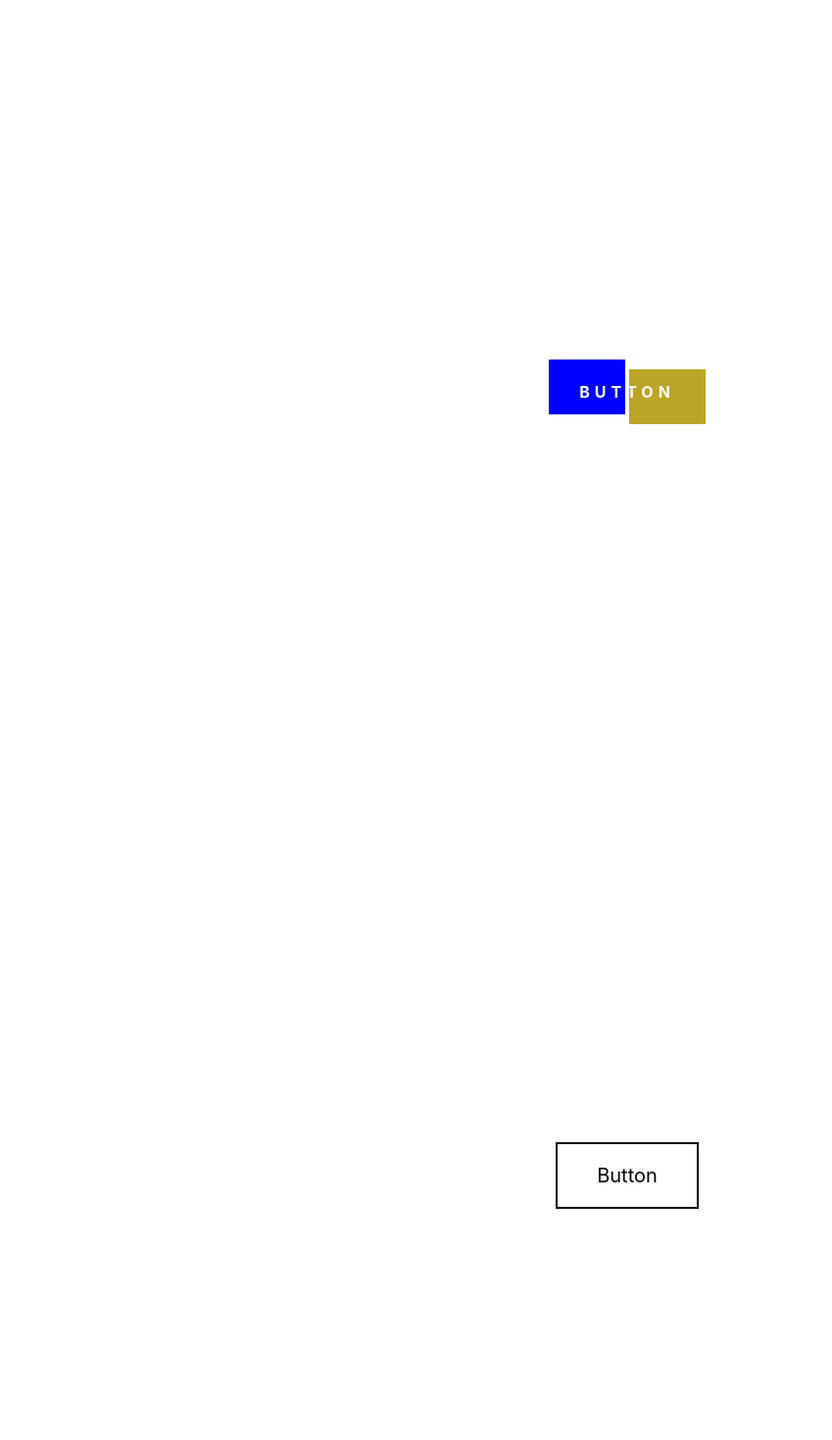
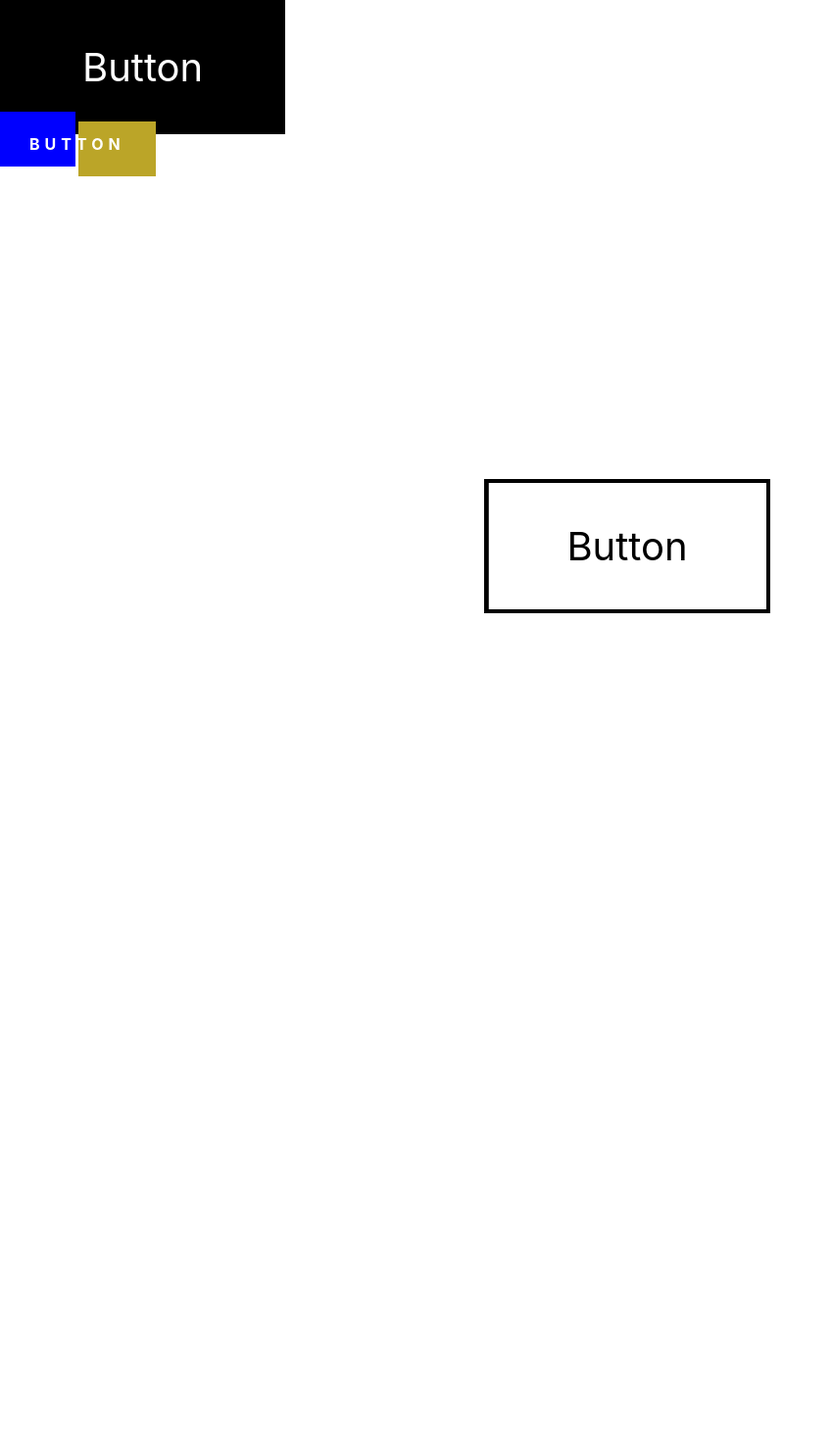
Before and after one commit to Shivam118/Cutiepy, a React (Create React App) app in the folder style/: page / in a window 1280 px wide. Shown: the top 1470 px of the page at 98% size, without its empty margins (0-849 px from the left). After the commit the page ends 957 px from the top, so only its background shows below. Built offline with nearby package versions, Linux system fonts and the light colour scheme.

Commit message:
Size variable added

```diff
--- /dev/null
+++ b/style/src/App.css
@@ -0,0 +1,5 @@
+*{
+    margin:0;
+    padding:0;
+    box-sizing:border-box;
+}
--- a/style/src/App.js
+++ b/style/src/App.js
@@ -2,12 +2,13 @@ import React from 'react'
 import Button1 from './components/button1';
 import Button2 from './components/button2';
 import Button3 from './components/button3';
+import './App.css';
 
 const App = () => {
   return (
     <div>
+      <Button1 size="large" color1="white" color2="black" value="Button"/>
       <Button2 color1="white" color2="blue" color3="#bba528" value="Button"/>
-      <Button1 size="large" color1="white" color2="black" value="Button"/>
       <Button3 />
     </div>
   )
--- a/style/src/components/button1.jsx
+++ b/style/src/components/button1.jsx
@@ -5,42 +5,48 @@ const Button1 = (props) => {
 
   const { color1, color2, value, size } = props;
 
-  const [fontSizeBtn1, setFontSizeBtn1] = useState('20px');
-  const [borderWidthBtn1, setBorderWidthBtn1] = useState('2px');
-  const [paddingBtn1, setPaddingBtn1] = useState('20px 40px');
+  // const [fontSizeBtn1, setFontSizeBtn1] = useState('20px');
+  // const [borderWidthBtn1, setBorderWidthBtn1] = useState('2px');
+  // const [paddingBtn1, setPaddingBtn1] = useState('20px 40px');
   const [aColorBtn1, setAColorBtn1] = useState(color2);
   const [aTransitionBtn1, setATransitionBtn1] = useState('1.75s');
   const [aBeforeTransformBtn1, setABeforeTransformBtn1] = useState('scale(5)');
   const [aBeforeTransitionBtn1, setABeforeTransitionBtn1] = useState('1s');
   const [aBeforeOpacityBtn1, setABeforeOpacityBtn1] = useState('0');
 
-  const Size = () => {
-    if (size == "small") {
-      setFontSizeBtn1('20px');
-      setPaddingBtn1('20px 40px');
-      setBorderWidthBtn1('2px');
-    }
-    if (size == "large") {
-      setFontSizeBtn1('40px');
-      setPaddingBtn1('40px 80px');
-      setBorderWidthBtn1('4px');
-    }
+  const styleButton1 = {
+    height: '100%',
+    display: 'flex'
   }
-  const styleButton1 = {
-    height: '100vh',
-    display: 'flex',
-    justifyContent: 'center',
-    alignItems: 'center'
-  }
-  const styleButton1A = {
+  const styleButton1ASmall = {
     textDecoration: 'none',
     color: aColorBtn1,
-    fontSize: fontSizeBtn1,
-    border: borderWidthBtn1 + ' solid ' + color2,
-    padding: paddingBtn1,
+    fontSize: '20px',
+    border: '2px solid ' + color2,
+    padding: '20px 40px',
     transition: aTransitionBtn1,
     position: 'relative',
-    overflow: 'hidden'
+    overflow: 'hidden',
+  }
+  const styleButton1AMedium = {
+    textDecoration: 'none',
+    color: aColorBtn1,
+    fontSize: '30px',
+    border: '3px solid ' + color2,
+    padding: '30px 60px',
+    transition: aTransitionBtn1,
+    position: 'relative',
+    overflow: 'hidden',
+  }
+  const styleButton1ALarge = {
+    textDecoration: 'none',
+    color: aColorBtn1,
+    fontSize: '40px',
+    border: '4px solid ' + color2,
+    padding: '40px 80px',
+    transition: aTransitionBtn1,
+    position: 'relative',
+    overflow: 'hidden',
   }
   const styleButton1ABefore = {
     position: 'absolute',
@@ -76,15 +82,38 @@ const Button1 = (props) => {
     <div className="button1"
       style={styleButton1}
     >
-      <a
-        href="#"
-        style={styleButton1A}
-        onMouseEnter={MouseEnterBtn1}
-        onMouseLeave={MouseLeaveBtn1}
-      >
-        <div style={styleButton1ABefore}>{value}</div>
-        {value}
-      </a>
+      {
+        size === "small" ? (
+          <a href=" "
+            style={styleButton1ASmall}
+            onMouseEnter={MouseEnterBtn1}
+            onMouseLeave={MouseLeaveBtn1}
+          >
+            <span style={styleButton1ABefore}>{value}</span>
+            {value}
+          </a>
+        ) : (
+          size === "medium" ? (
+          <a href=" "
+            style={styleButton1AMedium}
+            onMouseEnter={MouseEnterBtn1}
+            onMouseLeave={MouseLeaveBtn1}
+          >
+            <span style={styleButton1ABefore}>{value}</span>
+            {value}
+          </a>
+        ) : (
+          <a href=" "
+            style={styleButton1ALarge}
+            onMouseEnter={MouseEnterBtn1}
+            onMouseLeave={MouseLeaveBtn1}
+          >
+            <span style={styleButton1ABefore}>{value}</span>
+            {value}
+          </a>
+        )
+        )
+      }
     </div>
   )
 }
--- a/style/src/components/button2.jsx
+++ b/style/src/components/button2.jsx
@@ -15,11 +15,8 @@ const Button2 = (props) => {
 
 
   const styleButton2 = {
-    margin: '0%',
-    height: '100vh',
-    display: 'flex',
-    justifyContent: 'center',
-    alignItems: 'center'
+    height: '100%',
+    display: 'inline'
   }
 
   const styleButton2A = {
@@ -82,7 +79,7 @@ const Button2 = (props) => {
       style={styleButton2}
     >
       <a
-        href="#"
+        href=" "
         style={styleButton2A}
         onMouseEnter={MouseEnterBtn2}
         onMouseLeave={MouseLeaveBtn2}
```
Also changed, not shown: 1 other file (tests, documents, lock files or other folders).
